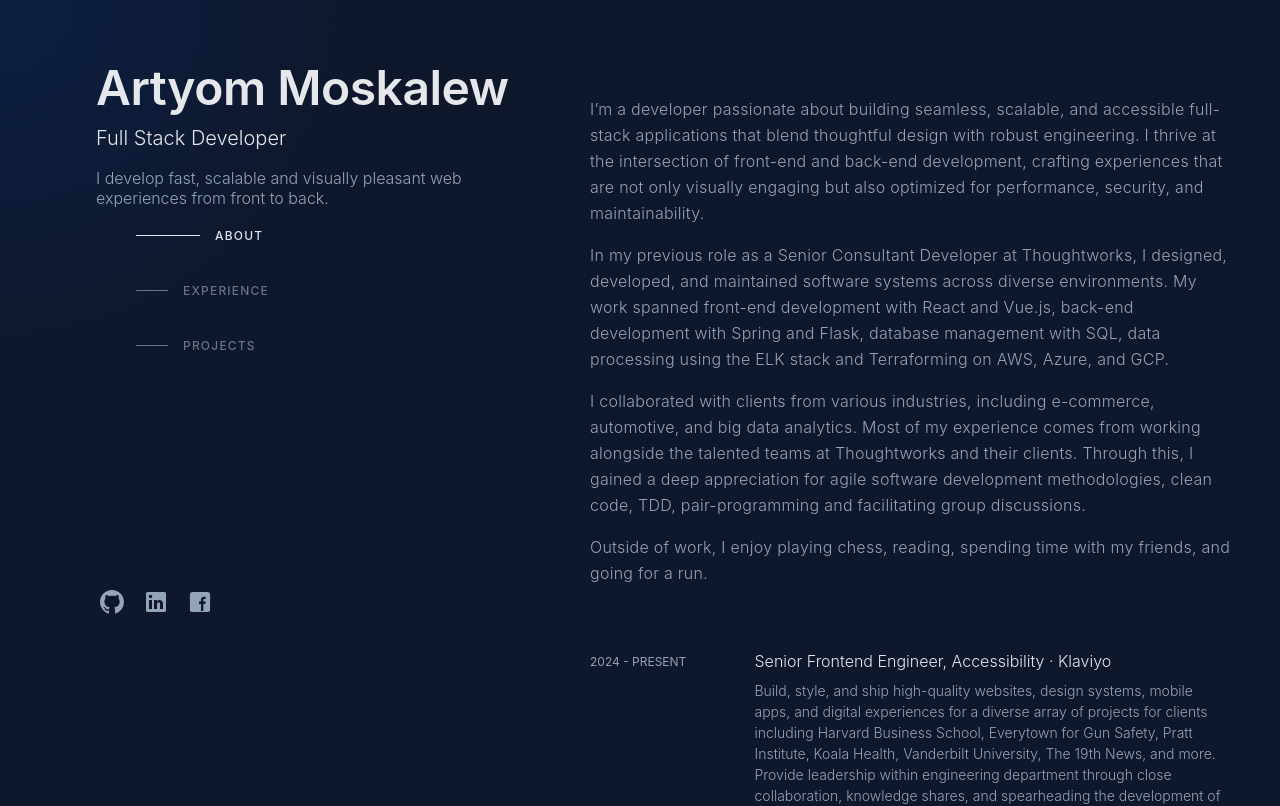
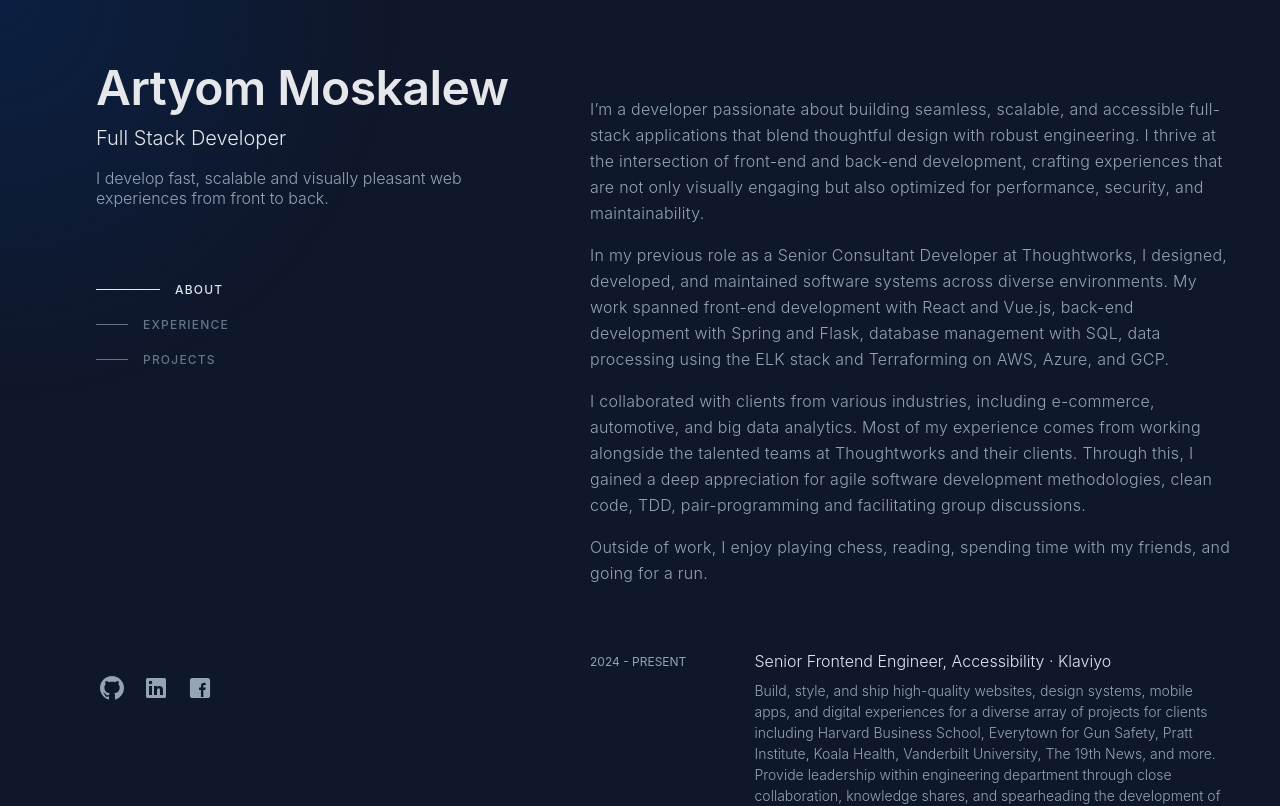
Before and after one commit to CodeRabbid/portfolio, a React (Vite) app: page / in a window 1280 px wide. Shown: the top 806 px of the page. Built offline with nearby package versions, Linux system fonts and the light colour scheme; a web font is replaced by a local one.

Commit message:
fix styling of the main mav bar

```diff
--- a/src/App.css
+++ b/src/App.css
@@ -4,7 +4,6 @@
 }
 
 section {
-  padding: 0 0 0 0;
   margin-bottom: 64px;
 }
 
@@ -27,68 +26,6 @@
 }
 .hover-effect:hover::before {
   --size: 800px;
-}
-
-header ul {
-  list-style-type: none;
-}
-
-nav ul li a {
-  padding: 10px 20px;
-  color: rgb(147, 164, 183);
-  text-decoration: none;
-  vertical-align: middle;
-  padding: 10px 20px;
-
-  display: flex;
-  align-items: center;
-}
-
-header ul li.active a {
-  color: rgb(226, 232, 240);
-}
-
-header ul li {
-  padding: 10px 20px;
-}
-
-nav ul li .bullet {
-  display: inline-block;
-  width: 32px;
-  height: 1px;
-  border-bottom: 1px solid #64748b;
-  transform-origin: center left;
-  margin: 0px 15px 0px 0px;
-  transition: 0.2s;
-}
-
-nav ul li .text {
-  color: #64748b;
-  display: inline-block;
-  transition: 0.2s;
-  font-size: 12px;
-  letter-spacing: 0.1em;
-  font-weight: 500;
-}
-
-nav ul li.active .bullet {
-  border-bottom: 1px solid #e2e8f0;
-  transform: scaleX(2);
-}
-
-nav ul li.active .text {
-  color: rgb(220, 228, 239);
-  transform: translateX(32px);
-}
-
-nav ul li a:hover .bullet {
-  border-bottom: 1px solid #e2e8f0;
-  transform: scaleX(2);
-}
-
-nav ul li a:hover .text {
-  color: rgb(220, 228, 239);
-  transform: translateX(32px);
 }
 
 .social-media {
--- a/src/scss/styles.css
+++ b/src/scss/styles.css
@@ -18,8 +18,50 @@
   display: flex;
   flex-direction: column;
   justify-content: space-between;
-  height: calc(100vh - 182px);
+  height: calc(100vh - 96px);
   padding: var(--page-margin-y) var(--page-margin-x) 0 var(--page-margin-x); }
+
+nav ul {
+  list-style-type: none;
+  margin-top: 64px;
+  width: max-content; }
+  nav ul li a {
+    padding: 10px 20px;
+    color: #93a4b7;
+    text-decoration: none;
+    vertical-align: middle;
+    padding: 10px 0px;
+    display: flex;
+    align-items: center; }
+  nav ul li .bullet {
+    display: inline-block;
+    width: 32px;
+    height: 1px;
+    border-bottom: 1px solid #64748b;
+    transform-origin: center left;
+    margin: 0px 15px 0px 0px;
+    transition: 0.2s; }
+  nav ul li .text {
+    color: #64748b;
+    display: inline-block;
+    transition: 0.2s;
+    font-size: 12px;
+    letter-spacing: 0.1em;
+    font-weight: 500; }
+  nav ul li a:hover .text {
+    color: #dce4ef;
+    transform: translateX(32px); }
+  nav ul li a:hover .bullet {
+    border-bottom: 1px solid #e2e8f0;
+    transform: scaleX(2); }
+  nav ul li.active a {
+    color: #e2e8f0; }
+  nav ul li.active .bullet {
+    border-bottom: 1px solid #e2e8f0;
+    transform: scaleX(2); }
+  nav ul li.active .text {
+    color: #dce4ef;
+    transform: translateX(32px); }
 
 section .section-header {
   position: sticky;
--- a/src/scss/styles.scss
+++ b/src/scss/styles.scss
@@ -24,8 +24,72 @@
   display: flex;
   flex-direction: column;
   justify-content: space-between;
-  height: calc(100vh - 182px);
+  height: calc(100vh - 96px);
   padding: var(--page-margin-y) var(--page-margin-x) 0 var(--page-margin-x);
+}
+
+nav {
+  ul {
+    list-style-type: none;
+    margin-top: 64px;
+    width: max-content;
+    li a {
+      padding: 10px 20px;
+      color: rgb(147, 164, 183);
+      text-decoration: none;
+      vertical-align: middle;
+      padding: 10px 0px;
+
+      display: flex;
+      align-items: center;
+    }
+
+    li {
+      .bullet {
+        display: inline-block;
+        width: 32px;
+        height: 1px;
+        border-bottom: 1px solid #64748b;
+        transform-origin: center left;
+        margin: 0px 15px 0px 0px;
+        transition: 0.2s;
+      }
+
+      .text {
+        color: #64748b;
+        display: inline-block;
+        transition: 0.2s;
+        font-size: 12px;
+        letter-spacing: 0.1em;
+        font-weight: 500;
+      }
+
+      a:hover {
+        .text {
+          color: rgb(220, 228, 239);
+          transform: translateX(32px);
+        }
+        .bullet {
+          border-bottom: 1px solid #e2e8f0;
+          transform: scaleX(2);
+        }
+      }
+    }
+
+    li.active {
+      a {
+        color: rgb(226, 232, 240);
+      }
+      .bullet {
+        border-bottom: 1px solid #e2e8f0;
+        transform: scaleX(2);
+      }
+      .text {
+        color: rgb(220, 228, 239);
+        transform: translateX(32px);
+      }
+    }
+  }
 }
 
 section .section-header {
```
